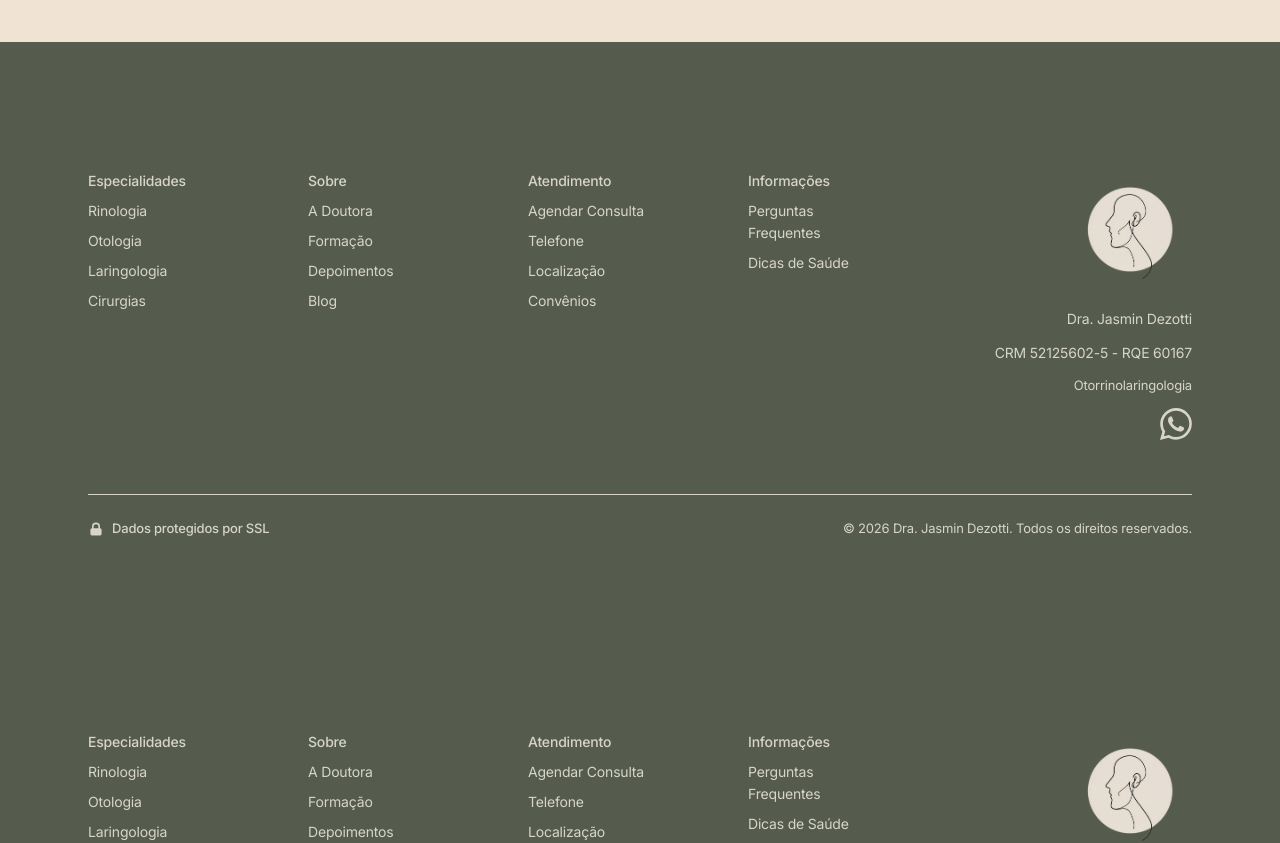
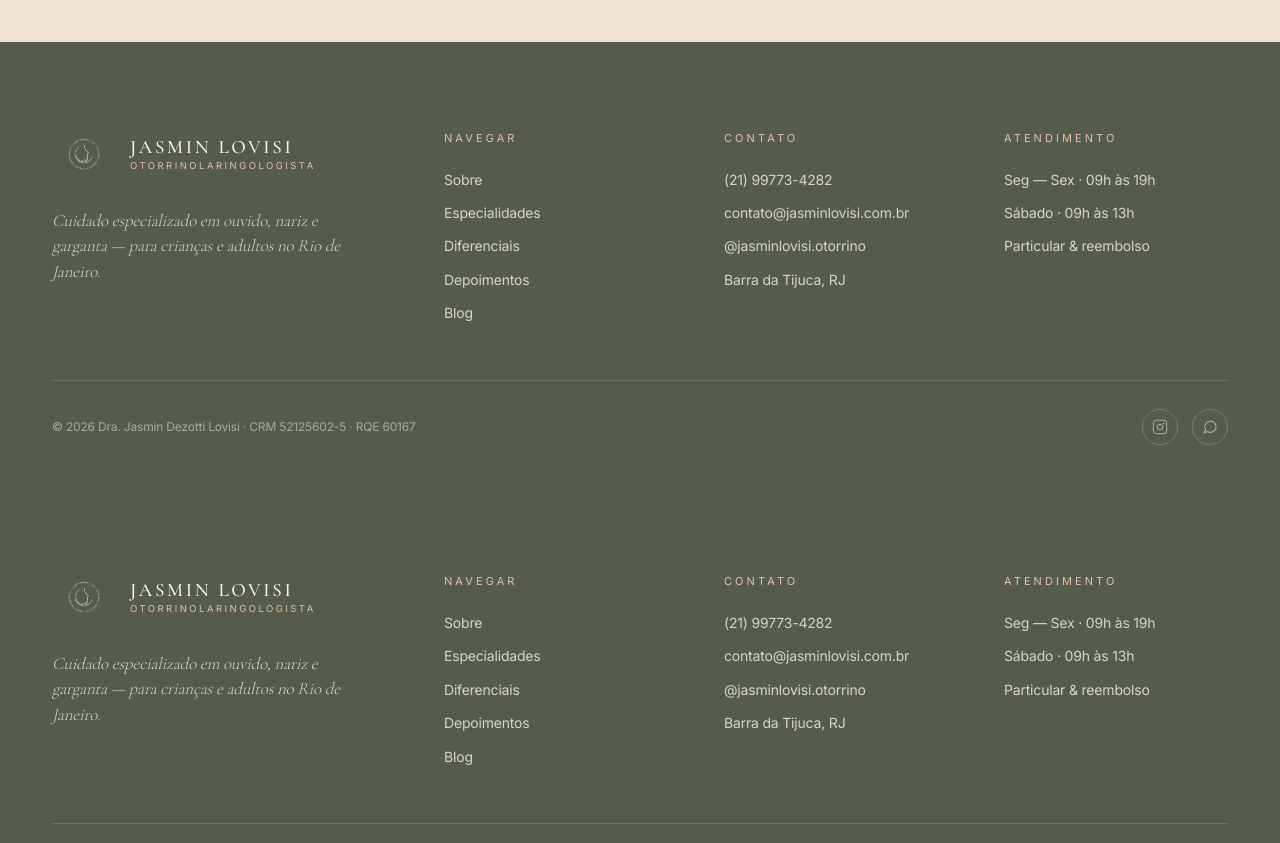
Before and after one commit to iagochavarry/website-jasmin-dezotti, a Next.js app: page / in a window 1280 px wide. Shown: the part 6280-7123 px from the top of the page. Built offline with nearby package versions, Linux system fonts and the light colour scheme.

Commit message:
refactor(footer): rewrite with V2 4-col sage-deep layout

```diff
--- a/components/ui/footer.tsx
+++ b/components/ui/footer.tsx
@@ -1,214 +1,91 @@
+import Image from "next/image";
 import Link from "next/link";
-import Image from "next/image";
-import logo from "@/public/images/LogoStyledHD-NoBG.png";
 
 export default function Footer() {
+  const year = new Date().getFullYear();
   return (
-    <footer className="bg-[var(--color-background-secondary)]">
-      <div className="relative mx-auto max-w-6xl px-4 sm:px-6">
-        <div className="grid grid-cols-2 justify-between gap-12 py-8 sm:grid-rows-[auto_auto] md:grid-cols-4 md:grid-rows-[auto_auto] md:py-12 lg:grid-cols-[repeat(4,minmax(0,140px))_1fr] lg:grid-rows-1 xl:gap-20">
-          {/* 1st block */}
-          <div className="space-y-2">
-            <h3 className="text-sm font-medium text-[var(--color-text-primary)]">Especialidades</h3>
-            <ul className="space-y-2 text-sm">
-              <li>
-                <a
-                  className="text-[var(--color-text-secondary)] transition hover:text-[var(--color-primary)]"
-                  href="/#servicos"
-                >
-                  Rinologia
-                </a>
-              </li>
-              <li>
-                <a
-                  className="text-[var(--color-text-secondary)] transition hover:text-[var(--color-primary)]"
-                  href="/#servicos"
-                >
-                  Otologia
-                </a>
-              </li>
-              <li>
-                <a
-                  className="text-[var(--color-text-secondary)] transition hover:text-[var(--color-primary)]"
-                  href="/#servicos"
-                >
-                  Laringologia
-                </a>
-              </li>
-              <li>
-                <a
-                  className="text-[var(--color-text-secondary)] transition hover:text-[var(--color-primary)]"
-                  href="/#servicos"
-                >
-                  Cirurgias
-                </a>
-              </li>
+    <footer>
+      <div className="container">
+        <div className="foot-grid">
+          <div>
+            <Link href="/" className="foot-brand brand">
+              <Image
+                className="brand-mark"
+                src="/images/v2/logo-submark-white.png"
+                alt=""
+                width={64}
+                height={64}
+              />
+              <span className="brand-text">
+                <span className="brand-name">Jasmin Lovisi</span>
+                <span className="brand-sub">Otorrinolaringologista</span>
+              </span>
+            </Link>
+            <p className="foot-blurb">
+              Cuidado especializado em ouvido, nariz e garganta — para crianças
+              e adultos no Rio de Janeiro.
+            </p>
+          </div>
+
+          <div>
+            <div className="foot-h">Navegar</div>
+            <ul className="foot-list">
+              <li><Link href="/#sobre">Sobre</Link></li>
+              <li><Link href="/#especialidades">Especialidades</Link></li>
+              <li><Link href="/#diferenciais">Diferenciais</Link></li>
+              <li><Link href="/#depoimentos">Depoimentos</Link></li>
+              <li><Link href="/blog">Blog</Link></li>
             </ul>
           </div>
-          {/* 2nd block */}
-          <div className="space-y-2">
-            <h3 className="text-sm font-medium text-[var(--color-text-primary)]">Sobre</h3>
-            <ul className="space-y-2 text-sm">
-              <li>
-                <a
-                  className="text-[var(--color-text-secondary)] transition hover:text-[var(--color-primary)]"
-                  href="#sobre"
-                >
-                  A Doutora
-                </a>
-              </li>
-              <li>
-                <a
-                  className="text-[var(--color-text-secondary)] transition hover:text-[var(--color-primary)]"
-                  href="/#sobre"
-                >
-                  Formação
-                </a>
-              </li>
-              <li>
-                <a
-                  className="text-[var(--color-text-secondary)] transition hover:text-[var(--color-primary)]"
-                  href="/#depoimentos"
-                >
-                  Depoimentos
-                </a>
-              </li>
-              <li>
-                <a
-                  className="text-[var(--color-text-secondary)] transition hover:text-[var(--color-primary)]"
-                  href="/blog"
-                >
-                  Blog
-                </a>
-              </li>
+
+          <div>
+            <div className="foot-h">Contato</div>
+            <ul className="foot-list">
+              <li>(21) 99773-4282</li>
+              {/* TODO(content): confirm email with Jasmin */}
+              <li>contato@jasminlovisi.com.br</li>
+              {/* TODO(content): confirm Instagram handle */}
+              <li>@jasminlovisi.otorrino</li>
+              {/* TODO(content): confirm clinic address */}
+              <li>Barra da Tijuca, RJ</li>
             </ul>
           </div>
-          {/* 3rd block */}
-          <div className="space-y-2">
-            <h3 className="text-sm font-medium text-[var(--color-text-primary)]">Atendimento</h3>
-            <ul className="space-y-2 text-sm">
-              <li>
+
+          <div>
+            <div className="foot-h">Atendimento</div>
+            <ul className="foot-list">
+              <li>Seg — Sex · 09h às 19h</li>
+              <li>Sábado · 09h às 13h</li>
+              <li>Particular &amp; reembolso</li>
+            </ul>
+          </div>
+        </div>
+
+        <div className="foot-bot">
+          <div>© {year} Dra. Jasmin Dezotti Lovisi · CRM 52125602-5 · RQE 60167</div>
+          <div className="foot-social">
             <a
-                  className="text-[var(--color-text-secondary)] transition hover:text-[var(--color-primary)]"
-                  href="/atendimento"
-                >
-                  Agendar Consulta
-                </a>
-              </li>
-              <li>
-                <a
-                  className="text-[var(--color-text-secondary)] transition hover:text-[var(--color-primary)]"
-                  href="https://wa.me/+5521997734282"
+              href="https://instagram.com/jasminlovisi.otorrino"
+              aria-label="Instagram"
               target="_blank"
               rel="noopener noreferrer"
             >
-                  Telefone
+              <svg width="16" height="16" viewBox="0 0 24 24" fill="none" stroke="currentColor" strokeWidth="1.6" strokeLinecap="round" strokeLinejoin="round">
+                <rect x="2" y="2" width="20" height="20" rx="5" />
+                <path d="M16 11.4a4 4 0 1 1-7.9 1.2 4 4 0 0 1 7.9-1.2z" />
+                <circle cx="17.5" cy="6.5" r=".5" fill="currentColor" />
+              </svg>
             </a>
-              </li>
-              <li>
             <a
-                  className="text-[var(--color-text-secondary)] transition hover:text-[var(--color-primary)]"
-                  href="/atendimento"
-                >
-                  Localização
-                </a>
-              </li>
-              <li>
-                <a
-                  className="text-[var(--color-text-secondary)] transition hover:text-[var(--color-primary)]"
-                  href="/atendimento"
-                >
-                  Convênios
-                </a>
-              </li>
-            </ul>
-          </div>
-          {/* 4th block */}
-          <div className="space-y-2">
-            <h3 className="text-sm font-medium text-[var(--color-text-primary)]">
-              Informações
-            </h3>
-            <ul className="space-y-2 text-sm">
-              <li>
-                <a
-                  className="text-[var(--color-text-secondary)] transition hover:text-[var(--color-primary)]"
-                  href="/blog"
-                >
-                  Perguntas Frequentes
-                </a>
-              </li>
-              <li>
-                <a
-                  className="text-[var(--color-text-secondary)] transition hover:text-[var(--color-primary)]"
-                  href="/blog"
-                >
-                  Dicas de Saúde
-                </a>
-              </li>
-            </ul>
-          </div>
-          {/* 5th block */}
-          <div className="col-span-2 md:col-span-4 lg:col-span-1 lg:text-right">
-            <div className="mb-3">
-              <Link
-                href="/"
-                className="group relative inline-flex shrink-0 items-center justify-center rounded-lg p-2 transition-all duration-300 hover:bg-[var(--color-background-secondary)]/50"
-                aria-label="Dra. Jasmin Dezotti"
-              >
-                <Image
-                  src={logo}
-                  alt="Logo Dra. Jasmin Dezotti"
-                  width={112}
-                  height={112}
-                  className="transition-transform duration-300 group-hover:scale-105"
-                />
-              </Link>
-            </div>
-            <div className="text-sm">
-              <p className="mb-3 text-[var(--color-text-secondary)]">
-                Dra. Jasmin Dezotti
-              </p>
-              <p className="mb-3 text-[var(--color-text-secondary)]">
-                CRM 52125602-5 - RQE 60167
-              </p>
-              <p className="mb-3 text-[var(--color-text-secondary)] text-xs">
-                Otorrinolaringologia
-              </p>
-              <ul className="inline-flex gap-1">
-                <li>
-                  <a
-                    className="flex items-center justify-center text-[var(--color-secondary)] transition hover:text-[var(--color-primary)] hover:scale-110 transition-transform"
-                    href="https://wa.me/+5521997734282"
+              href="https://wa.me/5521997734282"
+              aria-label="WhatsApp"
               target="_blank"
               rel="noopener noreferrer"
-                    aria-label="WhatsApp"
             >
-                    <svg
-                      className="h-8 w-8 fill-current"
-                      viewBox="0 0 24 24"
-                      xmlns="http://www.w3.org/2000/svg"
-                    >
-                      <path d="M17.472 14.382c-.297-.149-1.758-.867-2.03-.967-.273-.099-.471-.148-.67.15-.197.297-.767.966-.94 1.164-.173.199-.347.223-.644.075-.297-.15-1.255-.463-2.39-1.475-.883-.788-1.48-1.761-1.653-2.059-.173-.297-.018-.458.13-.606.134-.133.298-.347.446-.52.149-.174.198-.298.298-.497.099-.198.05-.371-.025-.52-.075-.149-.669-1.612-.916-2.207-.242-.579-.487-.5-.669-.51-.173-.008-.371-.01-.57-.01-.198 0-.52.074-.792.372-.272.297-1.04 1.016-1.04 2.479 0 1.462 1.065 2.875 1.213 3.074.149.198 2.096 3.2 5.077 4.487.709.306 1.262.489 1.694.625.712.227 1.36.195 1.871.118.571-.085 1.758-.719 2.006-1.413.248-.694.248-1.289.173-1.413-.074-.124-.272-.198-.57-.347m-5.421 7.403h-.004a9.87 9.87 0 01-5.031-1.378l-.361-.214-3.741.982.998-3.648-.235-.374a9.86 9.86 0 01-1.51-5.26c.001-5.45 4.436-9.884 9.888-9.884 2.64 0 5.122 1.03 6.988 2.898a9.825 9.825 0 012.893 6.994c-.003 5.45-4.437 9.884-9.885 9.884m8.413-18.297A11.815 11.815 0 0012.05 0C5.495 0 .16 5.335.157 11.892c0 2.096.547 4.142 1.588 5.945L0 24l6.305-1.654a11.882 11.882 0 005.683 1.448h.005c6.554 0 11.89-5.335 11.893-11.893a11.821 11.821 0 00-3.48-8.413Z" />
+              <svg width="16" height="16" viewBox="0 0 24 24" fill="none" stroke="currentColor" strokeWidth="1.6" strokeLinecap="round" strokeLinejoin="round">
+                <path d="M21 11.5a8.4 8.4 0 0 1-12.8 7.2L3 21l2.4-5A8.4 8.4 0 1 1 21 11.5z" />
               </svg>
             </a>
-                </li>
-              </ul>
-            </div>
-          </div>
-        </div>
-
-        {/* Copyright e Selo de Segurança */}
-        <div className="border-t border-[var(--color-accent)] py-6">
-          <div className="flex flex-col items-center justify-center gap-3 md:flex-row md:justify-between">
-            <div className="flex items-center gap-2 text-xs text-[var(--color-text-muted)]">
-              <svg className="w-4 h-4 text-[var(--color-secondary)]" fill="currentColor" viewBox="0 0 20 20">
-                <path fillRule="evenodd" d="M5 9V7a5 5 0 0110 0v2a2 2 0 012 2v5a2 2 0 01-2 2H5a2 2 0 01-2-2v-5a2 2 0 012-2zm8-2v2H7V7a3 3 0 016 0z" clipRule="evenodd" />
-              </svg>
-              <span className="font-medium">Dados protegidos por SSL</span>
-            </div>
-            <p className="text-xs text-[var(--color-text-muted)]">
-              © {new Date().getFullYear()} Dra. Jasmin Dezotti. Todos os direitos reservados.
-            </p>
           </div>
         </div>
       </div>
```
Lines whose indentation alone changed are shown as unchanged.
